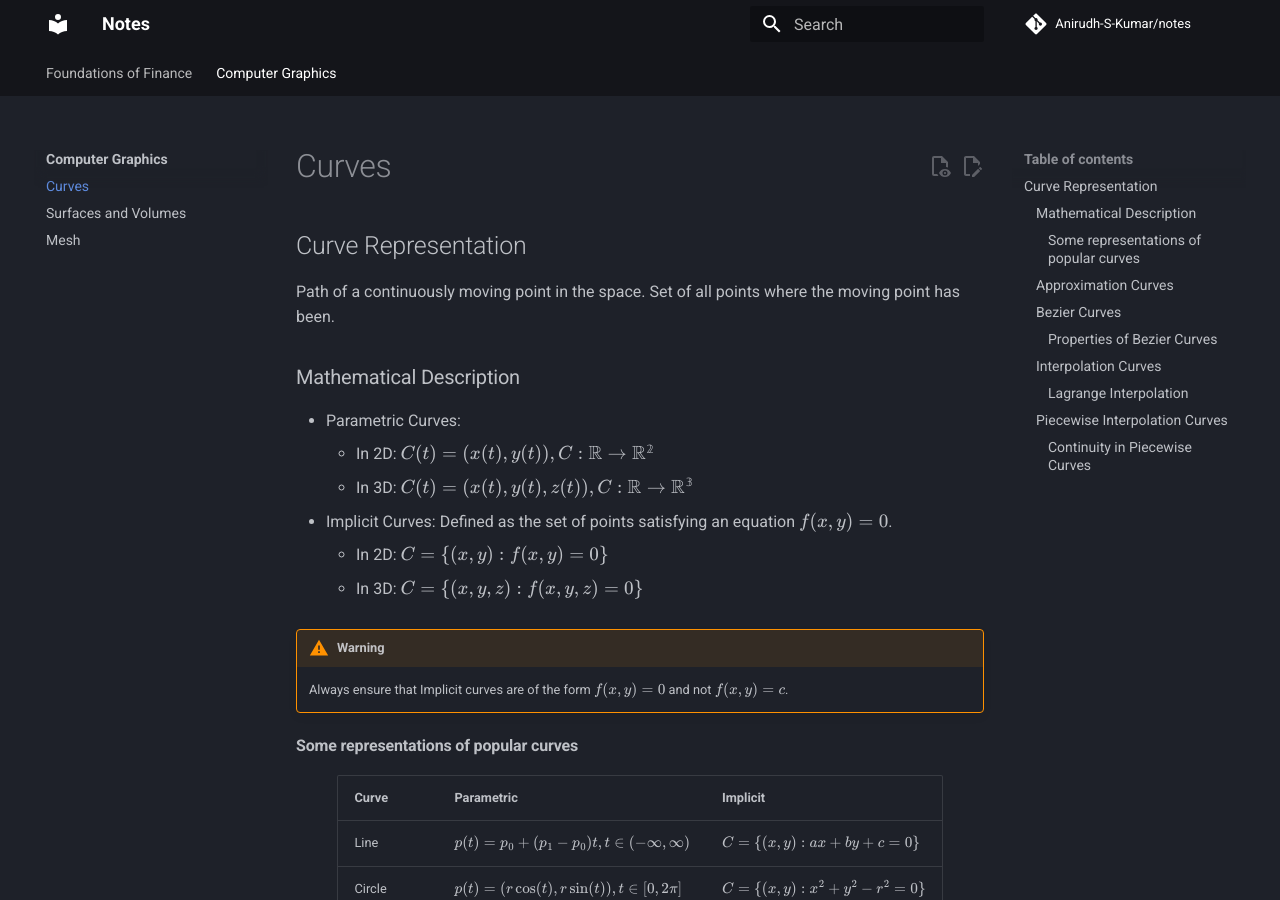
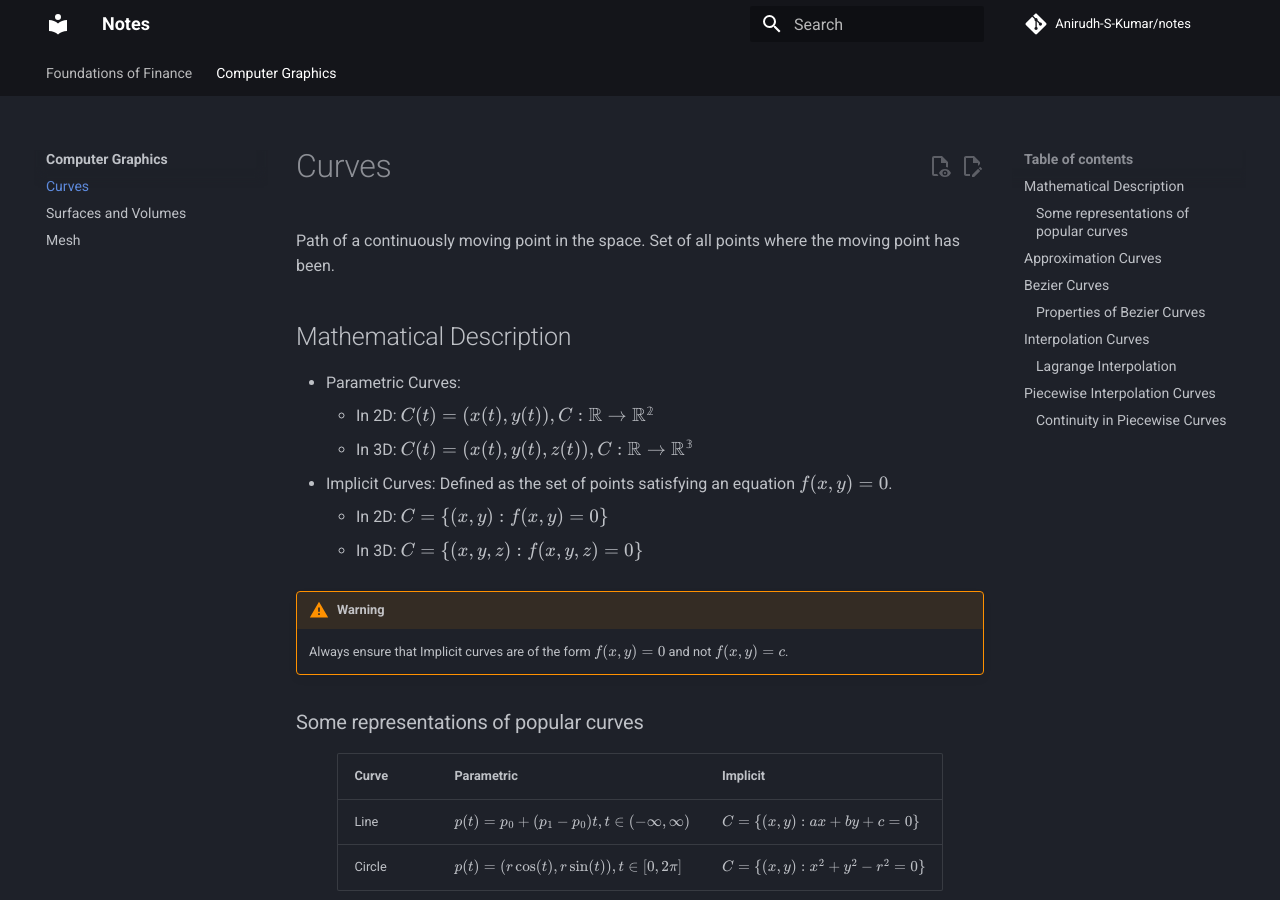
Before and after one commit to Anirudh-S-Kumar/notes, an MkDocs documentation site: the page built from docs/cg/curves.md, in a window 1280 px wide and 900 px high. Built offline with MkDocs 1.6.1 and Material for MkDocs 9.7.7, drawn with Linux system fonts in a browser that asks for light colours; comment, search, counter and statistics services are not loaded.

```diff
--- a/docs/cg/curves.md
+++ b/docs/cg/curves.md
@@ -1,7 +1,6 @@
-## Curve Representation
 Path of a continuously moving point in the space. Set of all points where the moving point has been.
 
-### Mathematical Description
+## Mathematical Description
 - Parametric Curves:
     - In 2D: $C(t) = (x(t), y(t)), C: \mathbb{R} \rightarrow \mathbb{R^2}$
     - In 3D: $C(t) = (x(t), y(t), z(t)), C: \mathbb{R} \rightarrow \mathbb{R^3}$
@@ -12,7 +11,7 @@ Path of a continuously moving point in the space. Set of all points where the mo
 !!! warning
     Always ensure that Implicit curves are of the form $f(x, y) = 0$ and not $f(x, y) = c$.
 
-#### Some representations of popular curves
+### Some representations of popular curves
 
 
 <div class="center-table" markdown>
@@ -29,7 +28,7 @@ Path of a continuously moving point in the space. Set of all points where the mo
 
 **Parametric Polynomial Curves**: $C(t) = \{x(t), y(t)\}$ is polynomial iff $x(t)$ and $y(t)$ are polynomials in $t$.
 
-### Approximation Curves
+## Approximation Curves
 Do not need to interpolate all the points(i.e. pass through all the points). Approximation curves are used to represent the shape of the curve.
 
 Examples:
@@ -39,7 +38,7 @@ Examples:
 - Catmull-Rom Splines
 - etc.
 
-### Bezier Curves
+## Bezier Curves
 <figure markdown="span">
   ![Quadratic Bezier Curve](images/quad_bezier.png){ width="600" }
   <figcaption>Quadratic Bezier Curve</figcaption>
@@ -60,7 +59,7 @@ $$B^n(t) = \sum_{i=0}^{n} {n \choose i} (1-t)^{n-1}t^i P_i$$
 
 where ${n \choose i}$ is the binomial coefficient, and $P_i$ are the control points.
 
-#### Properties of Bezier Curves
+### Properties of Bezier Curves
 - The curve always passes through the end points, i.e. $B^n(0) = P_0$ and $B^n(1) = P_n$.
 - The curve is a straight line iff all the control points are collinear.
 - The start and end tangent vectors are parallel to the line joining the first and last control points, i.e.
@@ -86,7 +85,7 @@ where ${n \choose i}$ is the binomial coefficient, and $P_i$ are the control poi
 
     where $w_i$ are the weights. They have better local control and can represent conic sections, but they are computationally expensive.
 
-### Interpolation Curves
+## Interpolation Curves
 Given a set of points $P_0, P_1, \dots, P_n$ , we want to construct a curve that passes through all the points. $C(k) = p_k$ where $k = 0, 1, \dots, n-1$.
 
 Some interpolation curves are:
@@ -102,7 +101,7 @@ Some interpolation curves are:
 <figcaption>Different types of interpolation</figcaption>
 </figure>
 
-#### Lagrange Interpolation
+### Lagrange Interpolation
 Given a set of points $P_0, P_1, \dots, P_n$, the Lagrange interpolation polynomial is given by:
 
 $$L(k) = \sum_{i=0}^{n} P_i l_i(k)$$
@@ -113,7 +112,7 @@ $$l_i(k) = \prod_{j=0, j \neq i}^{n} \frac{k - k_j}{k_i - k_j}$$
 
 We rarely use Lagrange interpolation in practice because of the huge oscillations and large interpolation error.
 
-### Piecewise Interpolation Curves
+## Piecewise Interpolation Curves
 
 Known as "Poly-Curves". Each segment  between two interpolation points is represented by a curve.
 
@@ -122,7 +121,7 @@ Known as "Poly-Curves". Each segment  between two interpolation points is repres
 <figcaption>Two types of interpolation, Linear on the right and Cubic Bezier on the left</figcaption>
 </figure>
 
-#### Continuity in Piecewise Curves
+### Continuity in Piecewise Curves
 
 Parametric Continuity $C^n$
 
--- a/mkdocs.yml
+++ b/mkdocs.yml
@@ -62,6 +62,11 @@ markdown_extensions:
   - pymdownx.mark
   - attr_list
   - md_in_html
+  - pymdownx.critic
+  - pymdownx.caret
+  - pymdownx.keys
+  - pymdownx.mark
+  - pymdownx.tilde
   - tables
   - def_list
   - pymdownx.tasklist:
```
Also changed, not shown: docs/cg/mesh.md (+34 -0 lines), docs/cg/images/mesh.png (added).
